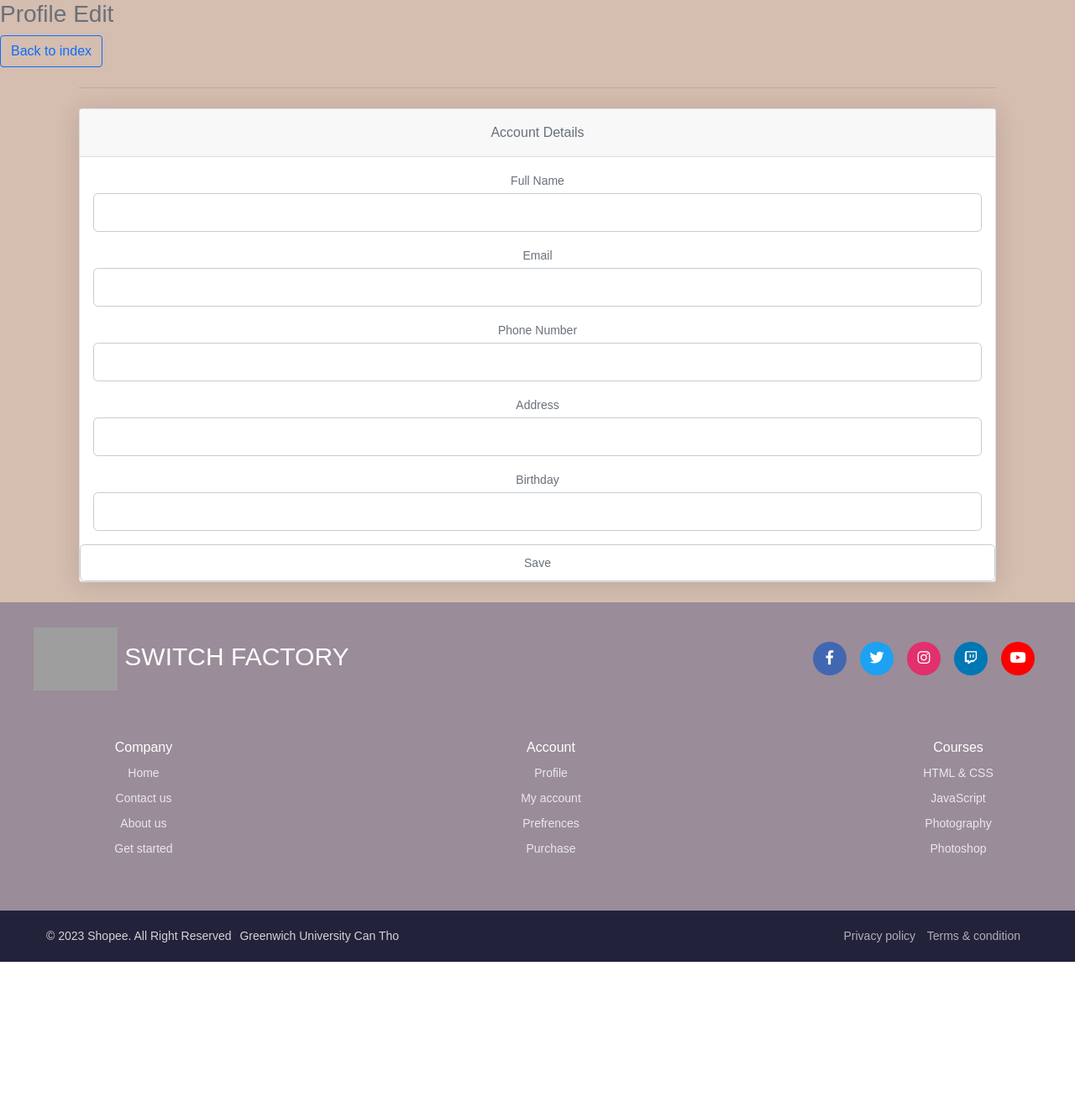
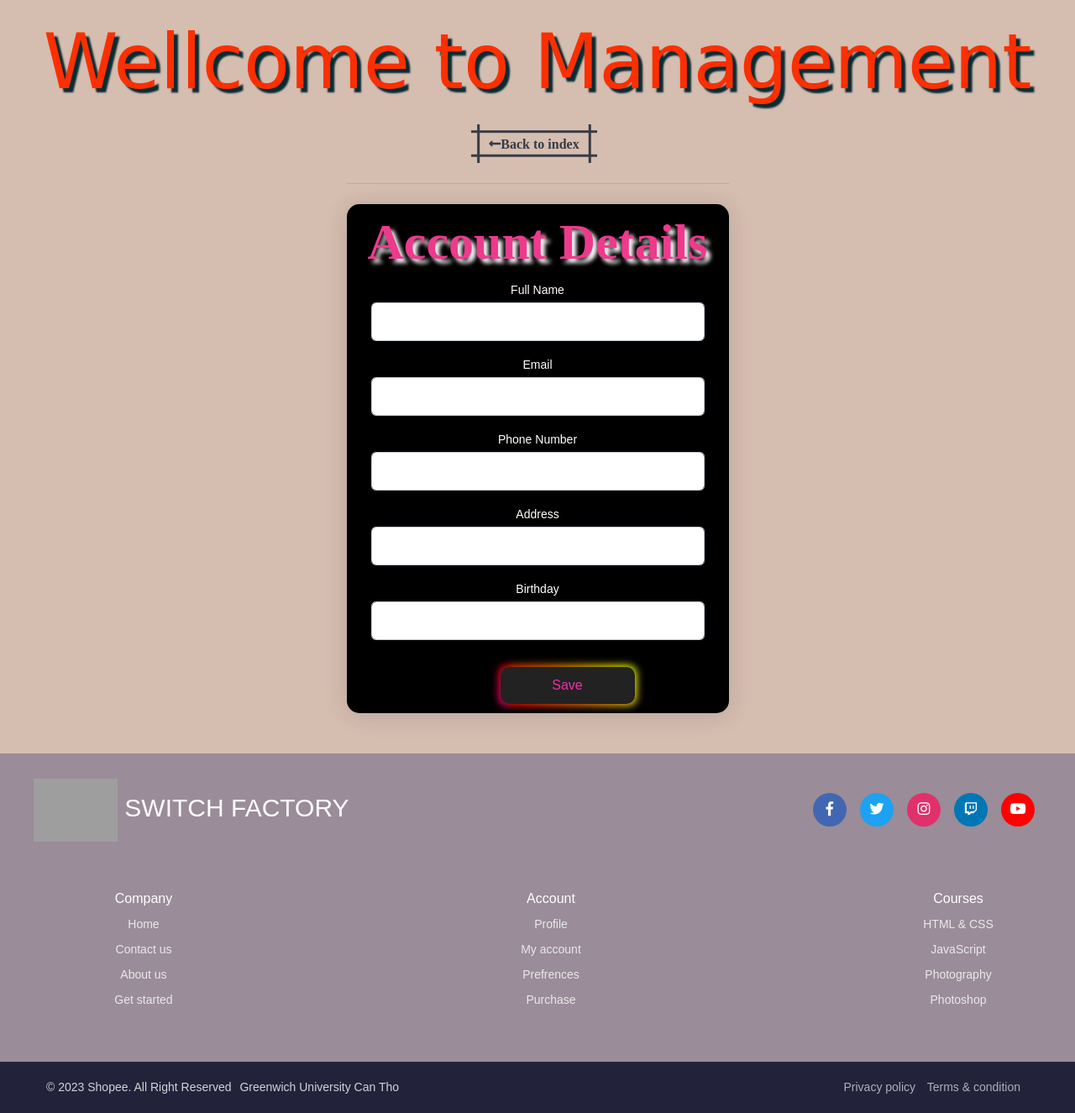
Before and after one commit to Switch-Factory/switchfactory, a Symfony app: template templates/user_profile/newprofile.html.twig in a window 1280 px wide. Shown: the part 72-1397 px from the top of the page at 84% size. Before the commit the page ends 1217 px from the top, so only its background shows below. Run offline with Twig, Linux system fonts and the light colour scheme; the template is opened without the code that fills it, so the values that code supplies are empty; form fields are guessed from the names that the template uses; some libraries are stand-ins or nearby versions; grey boxes are pictures that could not be loaded.

Commit message:
Design and Update Management User

```diff
--- a/src/Form/EditUserType.php
+++ b/src/Form/EditUserType.php
@@ -24,7 +24,7 @@ class EditUserType extends AbstractType
         ->add('phone', TextType::class )
         ->add('address', TextType::class)
         ->add('birthday',DateType::class,['widget' => 'single_text'])
-        ->add('save', SubmitType::class, ['label'=>'Signup']);
+        ->add('save', SubmitType::class, ['label'=>'Change']);
     }
 
     // public function configureOptions(OptionsResolver $resolver):void
--- a/templates/user_profile/newprofile.html.twig
+++ b/templates/user_profile/newprofile.html.twig
@@ -4,17 +4,23 @@
 {% endblock %}
 
 {% block body %}
-	<div classname="page-heading pb-2 mt-4 mb-2 ">
-		<h3>Profile Edit</h3>
-		<a href="{{path('index')}}">
-			<button type="button" class="btn btn-outline-primary">Back to index</button>
+	<div classname="page-heading pb-2 mt-4 mb-2 profileHEader ">
+		<h3 class="profile-HEaeder" >Wellcome to Management</h3>
+		<a href="{{path('index')}}" calss="profileA" style="justify-conntent:center;justify-content: center;display: flex; text-decoration:none;" >
+			<button type="button" class="fas fa-long-arrow-alt-left me-2 profileButton">Back to index</button>
 		</a>
 	</div>
-<div class="container-xl px-4 mt-4">
-		<hr class="mt-0 mb-4">
+<div class="  justify-content-center align-items-center container-xl px-4 mt-4" style="background-color:#d5bdaf; display:flex" >
+
+	<div class="row d-flex justify-content-center align-items-center   col-md-8 col-lg-6 col-xl-5">
+
+		<hr class=" mt-0 mb-4">
 				<!-- Account details card-->
-				<div class="card mb-4">
-					<div class="card-header">Account Details</div>
+				<div class="card mb-4 profile-bgr">
+
+
+
+					<div class="header profile-title">Account Details</div>
 					<div class="card-body">
 						{# <form> #}
 						{{ form_start(form) }}
@@ -52,14 +58,16 @@
 								</div>
 							</div>
 							<!-- Save changes button-->
-							{{ form_widget(form.save) }}
+							{{ form_widget(form.save,{'attr':{'class':' profile-buttonChange '}}) }}
 						{# </form> #}
 						{{ form_end(form) }}
+
 					</div>
 				</div>
 			</div>
 		</div>
 	</div>
+</div>
 	<style>
 		body {
 			background-color: #f2f6fc;
@@ -73,6 +81,7 @@
 		}
 		.card {
 			box-shadow: 0 0.15rem 1.75rem 0 rgb(33 40 50 / 15%);
+			border-radius:15px;
 		}
 		.card .card-header {
 			font-weight: 500;
@@ -117,5 +126,189 @@
 			margin-left: 1rem;
 			margin-right: 1rem;
 		}
+
+
+
+		.profile-bgr{
+			color:#fff;
+			    border-radius: 15px;
+				background-color:#000;
+			box-shadow: 0 0.15rem 1.75rem 0 rgb(33 40 50 / 15%);
+
+		}
+
+
+
+		.profile-title{
+			color: #EE3A8C;
+			font-family: 'Trocchi', serif;
+			font-size: 60px;
+			font-weight: bold;
+			line-height: 48px;
+			margin: 20px 5px 5px 5px;
+			text-shadow: 5px 5px 5px #fff;
+
+		}
+		.profile-title:hover{
+			color: #d7e3fc;
+			font-family: 'Trocchi', serif;
+			font-size: 60px;
+			font-weight: bold;
+			line-height: 48px;
+			margin: 20px 5px 5px 5px;
+			text-shadow: 5px 5px 5px #efcfe3;
+		}
+
+
+
+				/* CSS */
+				.profile-buttonChange {
+    margin: 16px 5px 10px 170px;
+    					justify-content: center;
+    					width: 10pc;
+    					position: relative;
+				padding: 0.6em 2em;
+				border: none;
+				outline: none;
+				color: rgb(238 48 167);
+				background: #111;
+				cursor: pointer;
+				position: relative;
+				z-index: 0;
+				border-radius: 10px;
+				user-select: none;
+				-webkit-user-select: none;
+				touch-action: manipulation;
+				}
+
+				.profile-buttonChange:before {
+				content: "";
+				background: linear-gradient(
+					45deg,
+					#ff0000,
+					#ff7300,
+					#fffb00,
+					#48ff00,
+					#00ffd5,
+					#002bff,
+					#7a00ff,
+					#ff00c8,
+					#ff0000
+				);
+				position: absolute;
+				top: -2px;
+				left: -2px;
+				background-size: 400%;
+				z-index: -1;
+				filter: blur(5px);
+				-webkit-filter: blur(5px);
+				width: calc(100% + 4px);
+				height: calc(100% + 4px);
+				animation: glowing-profile-buttonChange 20s linear infinite;
+				transition: opacity 0.3s ease-in-out;
+				border-radius: 10px;
+				}
+
+				@keyframes glowing-profile-buttonChange {
+				0% {
+					background-position: 0 0;
+				}
+				50% {
+					background-position: 400% 0;
+				}
+				100% {
+					background-position: 0 0;
+				}
+				}
+
+				.profile-buttonChange:after {
+				z-index: -1;
+				content: "";
+
+				position: absolute;
+				width: 100%;
+				height: 100%;
+				background: #222;
+				left: 0;
+				top: 0;
+				border-radius: 10px;
+				}
+				.profile-buttonChange:hover{
+					color:#DDC488;
+				}
+				.profileHEader{
+					    color: #CEF0D4;
+						font-family: 'Rouge Script', cursive;
+						font-size: 60px;
+						font-weight: normal;
+						line-height: 48px;
+						margin: 0 0 50px;
+						text-align: center;
+						text-shadow: 1px 1px 2px #082b34;
+				}
+				.profile-HEaeder{
+					color: #fc2f00;
+					font-family: 'Rouge Script', cursive;
+					font-size: 90px;
+					font-weight: normal;
+					line-height: 48px;
+					margin: 50px 0 50px;
+					text-align: center;
+					text-shadow: 5px 5px 2px #082b34;
+				}
+
+				.profile-HEaeder:hover{
+					color: #00FFFF;
+					font-family: 'Rouge Script', cursive;
+					font-size: 60px;
+					font-weight: normal;
+					line-height: 48px;
+						margin: 50px 0 50px;
+					text-align: center;
+					text-shadow: 5px 1px 2px #082b34;
+				}
+
+
+
+
+					/* CSS */
+					.profileButton {
+					--b: 3px;
+					--s: .45em;
+					--color: #373B44;
+
+					padding: calc(.5em + var(--s)) calc(.9em + var(--s));
+					color: var(--color);
+					--_p: var(--s);
+					background:
+						conic-gradient(from 90deg at var(--b) var(--b),#0000 90deg,var(--color) 0)
+						var(--_p) var(--_p)/calc(100% - var(--b) - 2*var(--_p)) calc(100% - var(--b) - 2*var(--_p));
+					transition: .3s linear, color 0s, background-color 0s;
+					outline: var(--b) solid #0000;
+					outline-offset: .6em;
+					font-size: 16px;
+
+					border: 0;
+
+					user-select: none;
+					-webkit-user-select: none;
+					touch-action: manipulation;
+					}
+
+					.profileButton:hover,
+					.profileButton:focus-visible{
+					--_p: 0px;
+					outline-color: var(--color);
+					outline-offset: .05em;
+					}
+
+					.profileButton:active {
+					background: var(--color);
+					color: #fff;
+					}
+
+
+
+
 	</style>
 {% endblock %}
```
